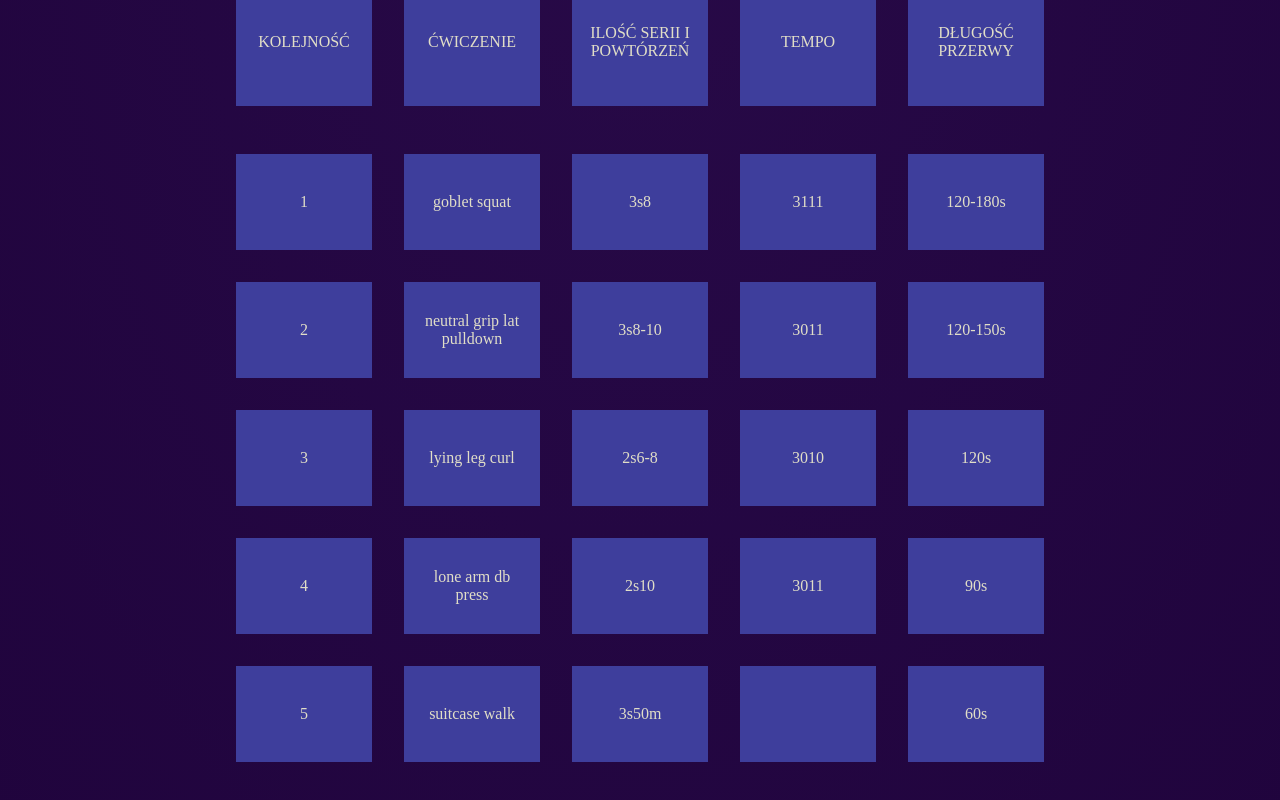
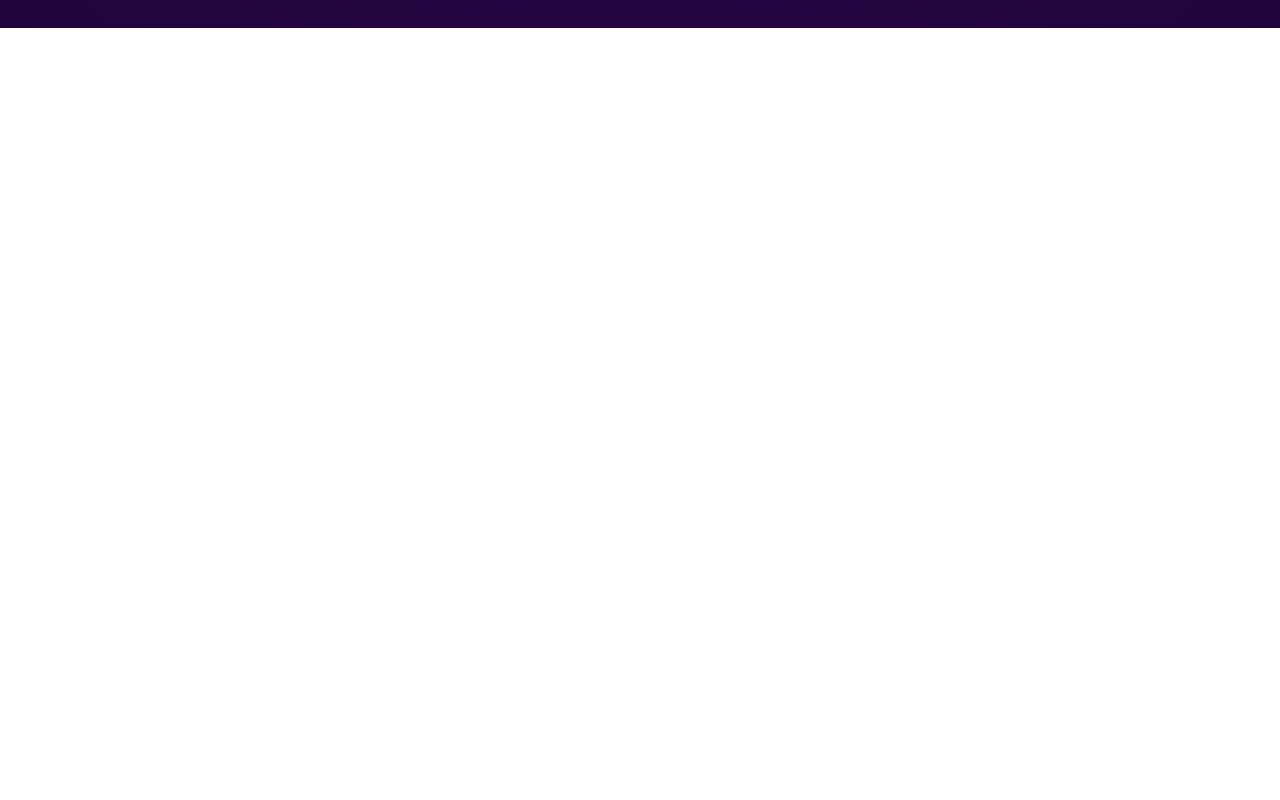
Before and after one commit to kajzerkasia/GymTrainingPlannerRemasteredFront, a React (Vite) app: page / in a window 1280 px wide. Shown: the part 1252-2052 px from the top of the page. After the commit the page ends 1280 px from the top, so only its background shows below. Built offline with nearby package versions, Linux system fonts and the light colour scheme; a web font is replaced by a local one.

Commit message:
Added exercisesArray.js file in "utils" directory and changed exercises displaying.

```diff
--- a/src/App.jsx
+++ b/src/App.jsx
@@ -32,7 +32,7 @@ function App() {
             <ExercisesInput
                 exercisesInput={exercisesInput}
                 onChange={handleChange}/>
-            <Exercises/>
+            {exercisesInput.order !== '' && <Exercises exercisesData={exercisesInput}/>}
         </div>
     )
 }
--- a/src/components/Exercises/Exercises.jsx
+++ b/src/components/Exercises/Exercises.jsx
@@ -1,19 +1,22 @@
 import React from 'react';
 import './Exercises.css';
+import {createArrayOfExercises} from "../../utils/exercisesArray.js";
 
 const columnNames = [
     ["Kolejność", "Ćwiczenie", "Ilość serii i powtórzeń", "Tempo", "Długość przerwy"],
 ]
 
-const initialExercises = [
-    ["1", "goblet squat", "3s8", "3111", "120-180s"],
-    ["2", "neutral grip lat pulldown", "3s8-10", "3011", "120-150s"],
-    ["3", "lying leg curl", "2s6-8", "3010", "120s"],
-    ["4", "lone arm db press", "2s10", "3011", "90s"],
-    ["5", "suitcase walk", "3s50m", null, "60s"],
-]
+// const initialExercises = [
+//     ["1", "goblet squat", "3s8", "3111", "120-180s"],
+//     ["2", "neutral grip lat pulldown", "3s8-10", "3011", "120-150s"],
+//     ["3", "lying leg curl", "2s6-8", "3010", "120s"],
+//     ["4", "lone arm db press", "2s10", "3011", "90s"],
+//     ["5", "suitcase walk", "3s50m", null, "60s"],
+// ]
 
-const Exercises = () => {
+const Exercises = ({ exercisesData }) => {
+    const exercises = createArrayOfExercises(exercisesData);
+
     return (
         <>
         <ol id="exercises-column-names">
@@ -26,13 +29,15 @@ const Exercises = () => {
             </li>)}
         </ol>
         <ol id="exercises">
-            {initialExercises.map((row, rowIndex) => <li key={rowIndex}>
-                <ol>
-                    {row.map((exercise, colIndex) => <li key={colIndex}>
-                        <button>{exercise}</button>
-                    </li>)}
+            {exercises.map((exercise) => {
+                return <ol key={exercise.order}>
+                    <button>{exercise.order}</button>
+                    <button>{exercise.exercise}</button>
+                    <button>{exercise.seriesAndRepetitions}</button>
+                    <button>{exercise.tempo}</button>
+                    <button>{exercise.rest}</button>
                 </ol>
-            </li>)}
+            })}
         </ol>
         </>
     );
--- /dev/null
+++ b/src/utils/exercisesArray.js
@@ -0,0 +1,16 @@
+export function createArrayOfExercises({order, exercise, seriesAndRepetitions, tempo, rest }) {
+
+    const exercisesArr = [];
+
+    for (let i = 0; i < 1; i++) {
+        exercisesArr.push({
+            order,
+            exercise,
+            seriesAndRepetitions,
+            tempo,
+            rest,
+        });
+    }
+
+    return exercisesArr;
+}
```
